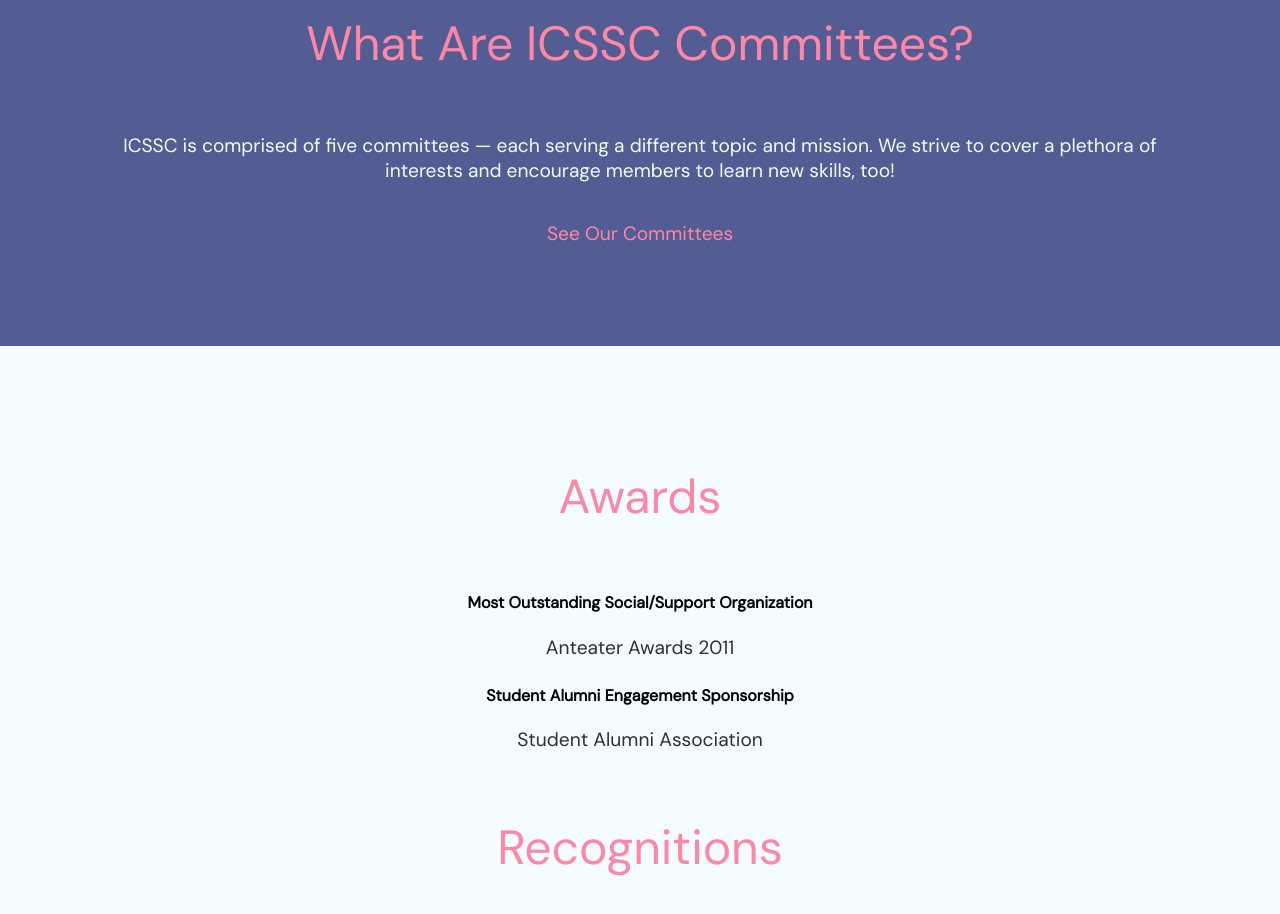
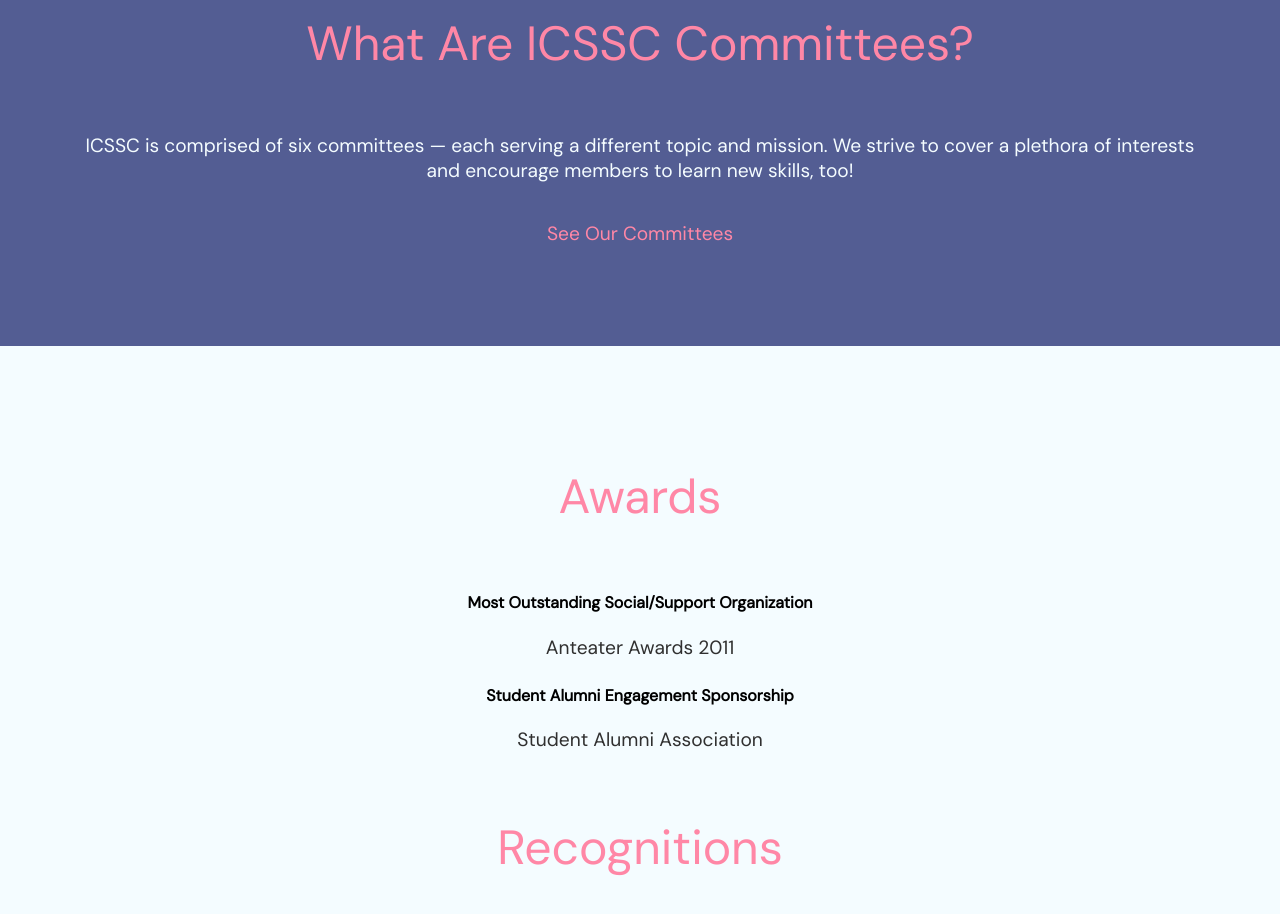
Before and after one commit to icssc/icssc-website, a Next.js app: page /about in a window 1280 px wide. Shown: the part 2820-3734 px from the top of the page. Built offline with nearby package versions, Linux system fonts and the light colour scheme.

Commit message:
chore: update copy (number of committees)

```diff
--- a/pages/about.js
+++ b/pages/about.js
@@ -176,7 +176,7 @@ export default function Mission() {
       <div className="section">
         <h2>What Are ICSSC Committees?</h2>
         <p>
-          ICSSC is comprised of five committees — each serving a different topic
+          ICSSC is comprised of six committees — each serving a different topic
           and mission. We strive to cover a plethora of interests and encourage
           members to learn new skills, too!
         </p>
```
